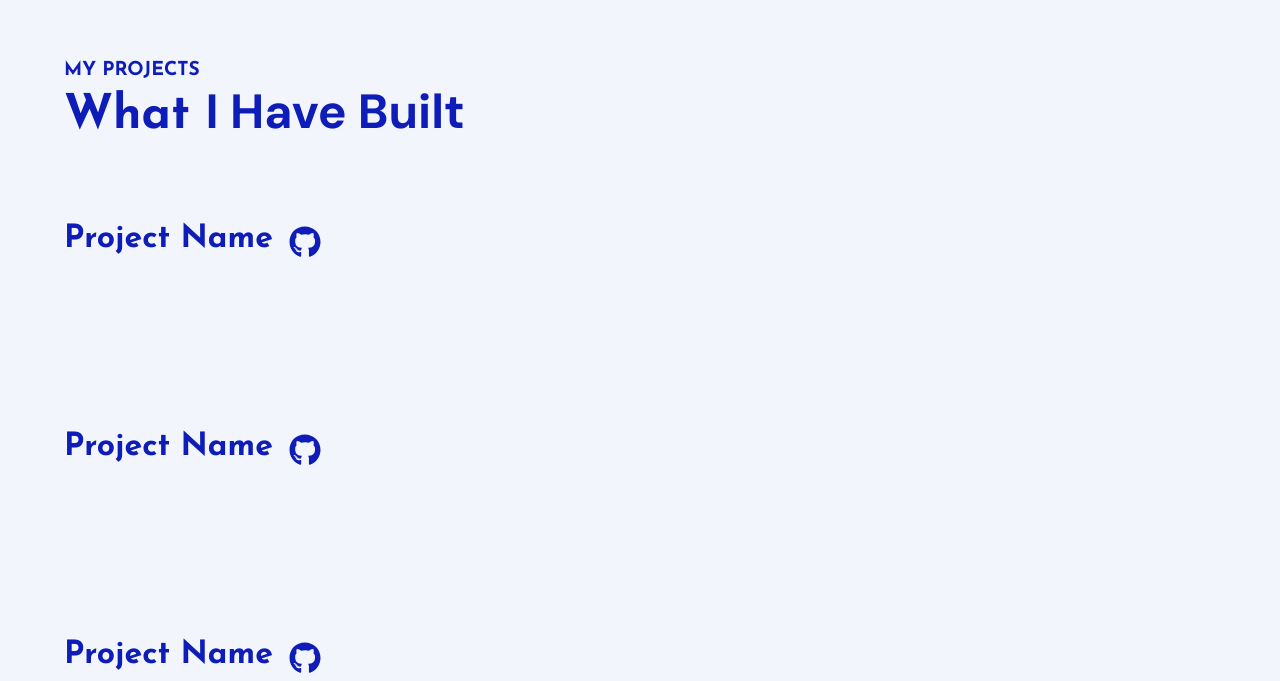
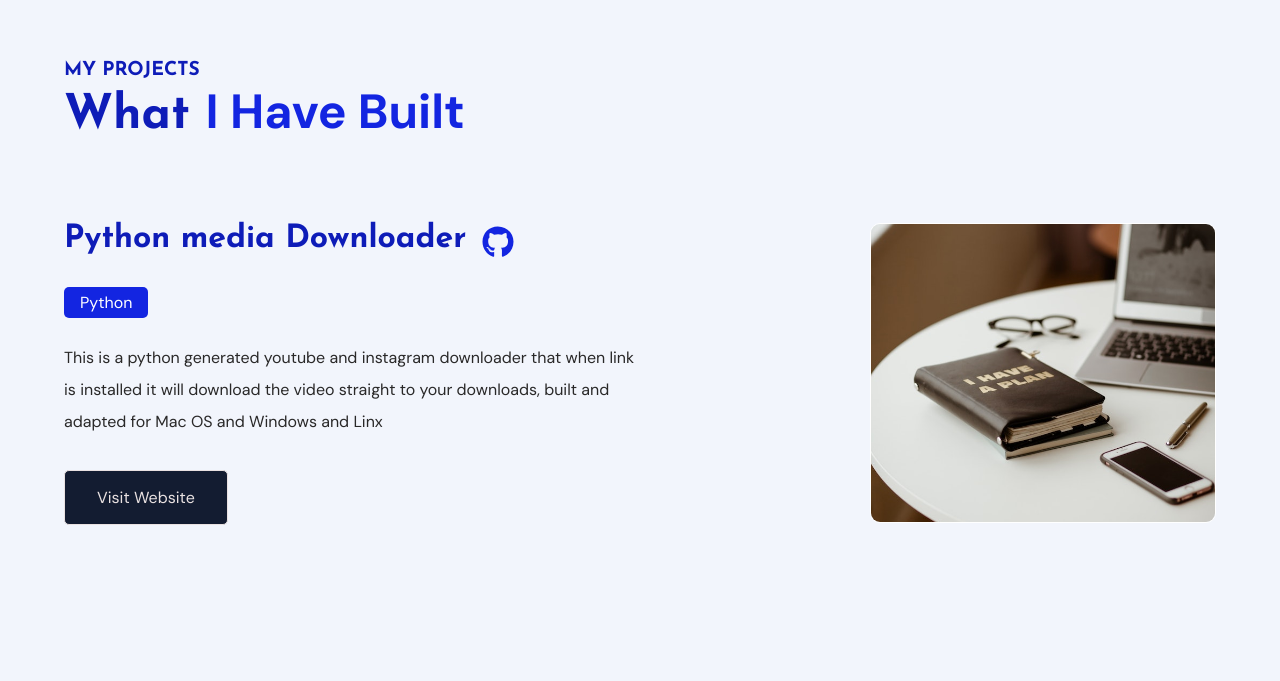
Before and after one commit to Achykez/myPortfolio, a React (Create React App) app: page / in a window 1280 px wide. Shown: the part 2108-2789 px from the top of the page. Built offline with nearby package versions, Linux system fonts and the light colour scheme.

Commit message:
added new feauture

```diff
--- a/src/App.jsx
+++ b/src/App.jsx
@@ -11,12 +11,14 @@ export const lightTheme = {
   colors: {
     primary: "#f2f5fc",
     primary_light: "#131c31",
-    secondary: "#0e1cb8",
+    secondary: "#1325e1",
+    button_hover: "#588ce4",
     text1: "#0e1cb8",
     text2: "#fff",
     para_text_color: "#292828",
     tertiary: "#131c31",
     stick: "#131c31",
+    paranormal: "#e9e1e1",
   },
   fonts: {
     family: "DM sans",
@@ -36,11 +38,14 @@ export const darkTheme = {
     primary: "#131c31",
     primary_light: "#0f172a",
     secondary: "#7eadfc",
+    button_hover: "#fff",
     text1: "#fff",
     text2: "#000",
     para_text_color: "#dcdcdc",
     tertiary: "#131c31",
-    stick: "#fff"
+    stick: "#fff",
+    paranormal: "#e9e1e1",
+
   },
   fonts: {
     family: "DM sans",
--- a/src/components/MyProjects.jsx
+++ b/src/components/MyProjects.jsx
@@ -19,8 +19,9 @@ export const MyProjects = () => {
         <PaddingContainer
             top="5rem"
             bottom="5rem"
+            key={project.id}
         >
-            <Project />
+            <Project data={project} />
         </PaddingContainer>
       ))}
     </PaddingContainer>
--- a/src/components/layouts/Project.jsx
+++ b/src/components/layouts/Project.jsx
@@ -1,27 +1,52 @@
-import { FaGithub } from "react-icons/fa"
-import { PaddingContainer, Heading, FlexContainer, ParaText, IconContainer } from "../../styles/Global.styled"
+import { FaGithub } from "react-icons/fa";
+import {
+  PaddingContainer,
+  Heading,
+  FlexContainer,
+  Button,
+  ParaText,
+  IconContainer,
+} from "../../styles/Global.styled";
 
-const Project = () => {
+import {
+  TechStackCard,
+  ProjectImageContainer,
+  ProjectImage,
+} from "../../styles/MyProject.styled";
+import Project1 from "../../assets/Project1.jpg";
 
+const Project = ({ data }) => {
   return (
-    <FlexContainer fullWidthchild>
+    <FlexContainer fullWidthChild>
+      {/* --left-section-project-content-- */}
       <div>
         <FlexContainer align="center" gap="1rem">
           <Heading as="h3" size="h3" bottom="1rem">
-                Project Name
+            {data.project_name}
           </Heading>
           <IconContainer color="blue" size="2rem">
             <FaGithub />
           </IconContainer>
         </FlexContainer>
+
+        <PaddingContainer top="1rem">
+          <FlexContainer gap="1.5rem">
+            {data.tech_stack.map((stack) => (
+              <TechStackCard>{stack}</TechStackCard>
+            ))}
+          </FlexContainer>
+        </PaddingContainer>
+        <ParaText top="1.5rem" bottom="2rem">
+          {data.project_desc}
+        </ParaText>
+
+        <Button>Visit Website</Button>
       </div>
-        <div>
-
-        </div>
-        <div>
-
-        </div>
+      {/* ---right-section-project-image-- */}
+      <ProjectImageContainer justify="flex-end">
+        <ProjectImage src={data.project_img } />
+      </ProjectImageContainer>
     </FlexContainer>
-  )
-}
-export default Project
+  );
+};
+export default Project;
--- a/src/styles/Global.styled.js
+++ b/src/styles/Global.styled.js
@@ -76,3 +76,19 @@ export const IconContainer = styled.div`
     }
   }};
 `;
+export const Button = styled.a`
+   display: inline-block;
+   width: max-content;
+   padding: 1rem 2rem;
+   color: ${({theme}) => theme.colors.paranormal};
+   background-color: ${({theme}) => theme.colors.primary_light};
+   border: 1px solid ${({theme}) => theme.colors.gray};
+   border-radius: 5px;
+   cursor: pointer;
+   transition: all 0.3s ease;
+
+   &:hover{
+    color: ${({theme}) => theme.colors.paranormal};
+    background-color: ${({theme}) => theme.colors.button_hover};
+   }
+`
--- /dev/null
+++ b/src/styles/MyProject.styled.js
@@ -0,0 +1,25 @@
+import styled from "styled-components";
+
+
+export const TechStackCard = styled.div`
+    display: inline-block;
+    background-color: ${({theme}) => theme.colors.secondary };
+    color: #fff;
+    padding: 0.3rem 1rem;
+    border-radius:5px;
+
+
+`
+
+export const ProjectImageContainer = styled.div`
+    display: flex;
+    justify-content: ${({justify}) => justify};
+
+`
+export const  ProjectImage = styled.img`
+    border: 1px solid #fff;
+    width: 60%;
+    height: 300px;
+    object-fit: cover;
+    border-radius: 10px;
+`
--- a/src/utils/Data.js
+++ b/src/utils/Data.js
@@ -56,7 +56,7 @@ export const projectDetails = [
         project_name: "Python media Downloader",
         project_desc: "This is a python generated youtube and instagram downloader that when link is installed it will download the video straight to your downloads, built and adapted for Mac OS and Windows and Linx",
         tech_stack: ["Python"],
-        Project_img: Project1,
+        project_img: Project1,
         project_url: "https://github.com/Achykez/media_downloader",
         reverse: false,
     },
@@ -65,7 +65,7 @@ export const projectDetails = [
         project_name: "Spotify Clone",
         project_desc: " This is a web app that posseses spotify features while fetching its data from Shazam Core API using Rapid APi and Redux Toolkit Query",
         tech_stack: ["ReactJS", "Tailwind", "RAPID API"],
-        Project_img: Project2,
+        project_img: Project2,
         project_url: "https://github.com/Achykez/Moozik",
         reverse: false,
 
@@ -74,7 +74,7 @@ export const projectDetails = [
         id: 2,
         project_name: "Tetris App",
         project_desc: " A tetris Game made with ReactJS",
-        Project_img: Project3,
+        project_img: Project3,
         tech_stack: ["ReactJS",],
         project_url: "https://github.com/Achykez/Tetris-Web-App",
         reverse: false,
```
Lines whose indentation alone changed are shown as unchanged.
